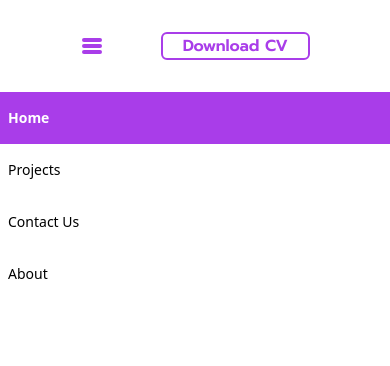
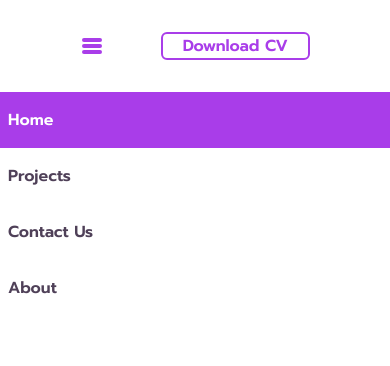
Before and after one commit to rural-dev/nextjs-portfolio, a Next.js app: page / in a window 390 px wide. Both pictures are taken after a click on the button 92 px from the left and 46 px from the top of the page. Shown: the top 366 px of the page. Built offline with nearby package versions, Linux system fonts and the light colour scheme.

Commit message:
add mobile menu

```diff
--- a/components/Header.js
+++ b/components/Header.js
@@ -59,17 +59,17 @@ const Header = () => {
       <ul>
         <li className="active">
         <Link href="/">
-          <a className="block text-sm px-2 py-4 text-white bg-violet font-semibold">Home</a>
+          <a className="block px-2 py-4 text-white bg-violet text-base font-semibold font-body">Home</a>
         </Link>
         </li>
         <li>
         <Link href="/projects">
-              <a className="block text-sm px-2 py-4 hover:bg-violet transition duration-300">Projects</a>
+              <a className="block text-base font-semibold font-body px-2 py-4 hover:bg-violet text-basic hover:text-white transition duration-300">Projects</a>
             </Link></li>
-        <li><a onClick={ScrollToBottom} className="block text-sm px-2 py-4 hover:bg-violet transition duration-300">Contact Us</a></li>
+        <li><a onClick={ScrollToBottom} className="block text-base font-semibold font-body px-2 py-4 hover:bg-violet text-basic hover:text-white transition duration-300">Contact Us</a></li>
         <li>
         <Link href="/test">
-              <a className="block text-sm px-2 py-4 hover:bg-violet transition duration-300">About</a>
+              <a className="block text-base font-semibold font-body px-2 py-4 hover:bg-violet text-basic hover:text-white transition duration-300">About</a>
             </Link></li>
       </ul>
     </div>
```
